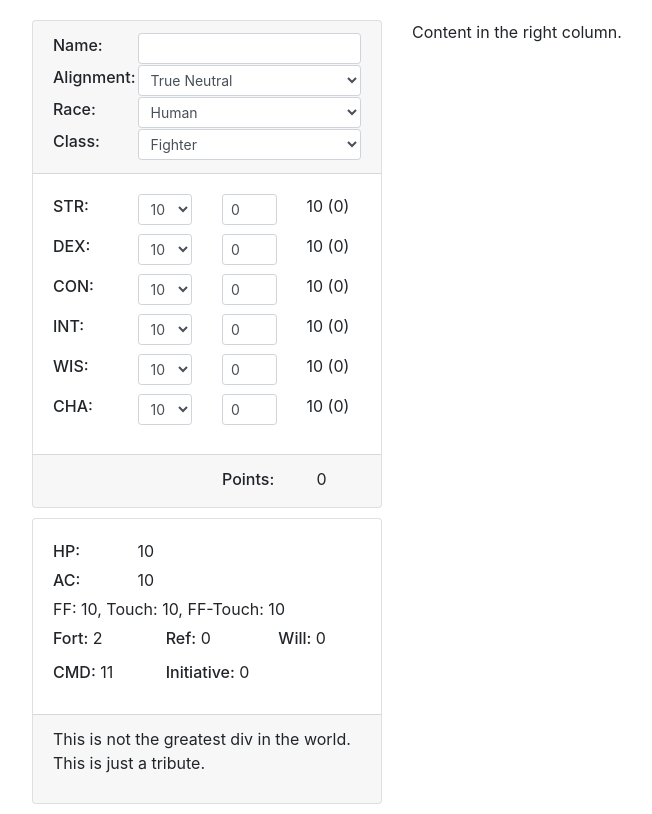
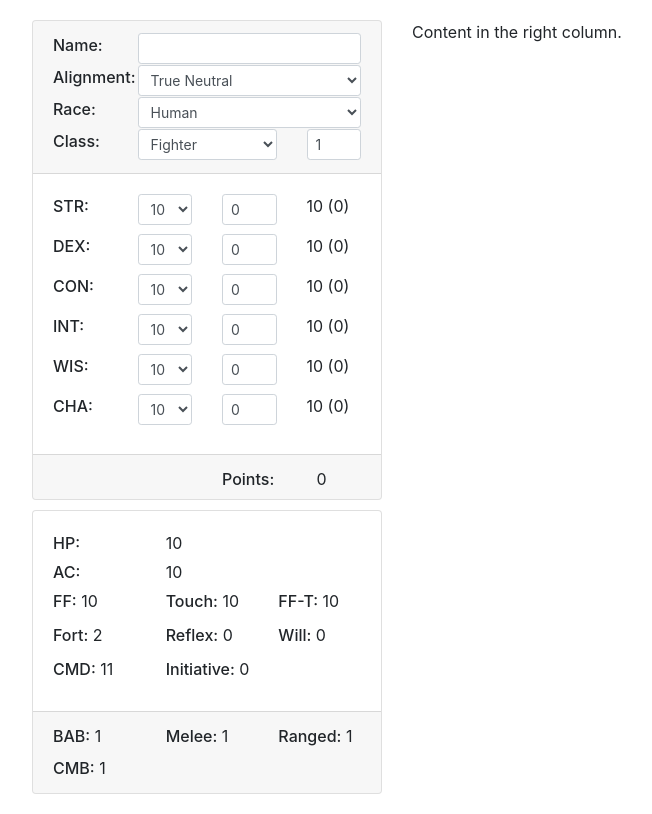
Before and after one commit to edwardfclark/adventurer-builder-1, a React (Create React App) app: page / in a window 1280 px wide. Shown: the whole page, without its empty margins (53-705 px from the left). Built offline with nearby package versions, Linux system fonts and the light colour scheme.

Commit message:
Level
- Added a Level input next to the class dropdown.
- This is in preparation for adding Skills handling later.
- May need to change this significantly when I implement multiclassing.

```diff
--- a/public/index.html
+++ b/public/index.html
@@ -25,7 +25,7 @@
     <!-- Bootstrap -->
     <link rel="stylesheet" href="https://stackpath.bootstrapcdn.com/bootstrap/4.2.1/css/bootstrap.min.css" integrity="sha384-GJzZqFGwb1QTTN6wy59ffF1BuGJpLSa9DkKMp0DgiMDm4iYMj70gZWKYbI706tWS" crossorigin="anonymous">
 
-    <title>React App</title>
+    <title>Adventurer Builder</title>
   </head>
   <body>
     <noscript>You need to enable JavaScript to run this app.</noscript>
--- a/src/App.js
+++ b/src/App.js
@@ -120,6 +120,15 @@ class App extends Component {
     });
   }
 
+  // handleLevelChange updates the state to set the hero's level based on the input in the CharClass component.
+  handleLevelChange = (event) => {
+    this.setState({
+      level: parseInt(event.target.value),
+      bab: Math.floor(classObj[this.state.charClass]["bab"] * parseInt(event.target.value))
+    })
+  }
+
+  // handleStatsChange updates the input values in state and calculates the total points cost of the character's stat array.
   handleStatsChange = (event) => {
     console.log(`User has changed ${event.target.id} value to ${event.target.value}. Mod should be ${Math.floor((event.target.value-10)/2)}.`);
 
@@ -145,7 +154,7 @@ class App extends Component {
     return (
       <div className="container">
         <div className="row">
-            <div className="col-4">
+            <div className="col-4"> {/* This is the lefthand column. */}
 
               <div className="card">
 
@@ -157,6 +166,8 @@ class App extends Component {
                     handleRaceChange={this.handleRaceChange}
                     handleNameChange={this.handleNameChange}
                     handleCharClassChange={this.handleCharClassChange}
+                    level={this.state.level}
+                    handleLevelChange={this.handleLevelChange}
                   />
                 </div>
 
@@ -194,14 +205,18 @@ class App extends Component {
                   />
                 </div>
                 <div className="card-footer" id="offense">
-                  <Offense />
+                  <Offense
+                    bab={this.state.bab}
+                    strMod={this.calculateStatMod(this.state.stats.strength.total)}
+                    dexMod={this.calculateStatMod(this.state.stats.dexterity.total)}
+                  />
                 </div>
               </div>
 
 
             </div> {/* This is the end of the column.*/}
 
-              <div className="col-8">
+              <div className="col-8"> {/* This is the righthand column. */}
                 <p>Content in the right column.</p>
               </div>
         </div> {/* This is the end of the row.*/}
--- a/src/components/Information.js
+++ b/src/components/Information.js
@@ -22,6 +22,8 @@ const Information = (props) => {
             <CharClass
                 charClass={props.charClass}
                 handleCharClassChange={props.handleCharClassChange}
+                level={props.level}
+                handleLevelChange={props.handleLevelChange}
             />
         </React.Fragment>
     );
--- a/src/components/Offense.js
+++ b/src/components/Offense.js
@@ -1,7 +1,21 @@
 import React from 'react';
+import AttackBonuses from './offense/AttackBonuses';
+import CMB from './offense/CMB';
 
 const Offense = (props) => {
-    return <p>This is not the greatest div in the world. This is just a tribute.</p>
+    return (
+        <React.Fragment>
+            <AttackBonuses
+                bab={props.bab}
+                dexMod={props.dexMod}
+                strMod={props.strMod}
+            />
+            <CMB
+                bab={props.bab}
+                strMod={props.strMod}
+            />
+        </React.Fragment>
+    );
 }
 
 export default Offense;
--- a/src/components/defense/ArmorClass.js
+++ b/src/components/defense/ArmorClass.js
@@ -8,10 +8,10 @@ const ArmorClass = (props) => {
     return (
         <React.Fragment>
             <div className="row">
-                <div className="col-3">
+                <div className="col-4">
                     <label>AC: </label>
                 </div>
-                <div className="col-3">
+                <div className="col-4">
                     <p>{armor+
                         shield+
                         deflection+
@@ -25,7 +25,13 @@ const ArmorClass = (props) => {
             </div>
             <div className="row">
                 <div className="col">
-                    <p>{`FF: ${armor+shield+deflection+luck+sacred+natural+10}, Touch: ${dex+luck+deflection+dodge+sacred+10}, FF-Touch: ${10}`}</p>
+                    <p><label>FF:</label> {armor+shield+deflection+luck+sacred+natural+10}</p>
+                </div>
+                <div className="col">
+                    <p><label>Touch:</label> {dex+luck+deflection+dodge+sacred+10}</p>
+                </div>
+                <div className="col">
+                    <p><label>FF-T:</label> {10}</p>
                 </div>
             </div>
         </React.Fragment>
--- a/src/components/defense/HitPoints.js
+++ b/src/components/defense/HitPoints.js
@@ -11,10 +11,10 @@ const HitPoints = (props) => {
 
     return (
         <div className="row">
-            <div className="col-3">
+            <div className="col-4">
                 <label>HP: </label>
             </div>
-            <div className="col-3">
+            <div className="col-4">
                 <p>{hp}</p>
             </div>
 
--- a/src/components/defense/Saves.js
+++ b/src/components/defense/Saves.js
@@ -26,7 +26,7 @@ const Saves = (props) => {
                 <p><label>Fort:</label> {calculateSave(hero.fort, props.conMod, props.level)}</p>
             </div>
             <div className="col">
-                <p><label>Ref:</label> {calculateSave(hero.ref, props.dexMod, props.level)}</p>
+                <p><label>Reflex:</label> {calculateSave(hero.ref, props.dexMod, props.level)}</p>
             </div>
             <div className="col">
                 <p><label>Will:</label> {calculateSave(hero.will, props.wisMod, props.level)}</p>
--- a/src/components/info/CharClass.js
+++ b/src/components/info/CharClass.js
@@ -6,7 +6,7 @@ const CharClass = (props) => {
             <div className="col-3">
                 <label htmlFor="character-class">Class: </label>
             </div>
-            <div className="col-9">
+            <div className="col-6">
             <select id="character-class" defaultValue={props.charClass} onChange={props.handleCharClassChange} className="form-control form-control-sm">
                 <option value="cleric">Cleric</option>
                 <option value="bard">Bard</option>
@@ -21,6 +21,16 @@ const CharClass = (props) => {
                 <option value="wizard">Wizard</option>
             </select>
             </div>
+            <div className="col-3">
+                <input
+                    type="number"
+                    className="form-control form-control-sm"
+                    min="1"
+                    max="20"
+                    value={props.level}
+                    onChange={props.handleLevelChange}
+                />
+            </div>
         </div>
     );
 }
--- /dev/null
+++ b/src/components/offense/AttackBonuses.js
@@ -0,0 +1,23 @@
+import React from 'react';
+
+const AttackBonuses = (props) => {
+
+
+    return (
+        <div className="row">
+            <div className="col">
+                <p><label>BAB:</label> {props.bab}</p>
+            </div>
+            <div className="col">
+                <p><label>Melee:</label> {props.bab + props.strMod}</p>
+            </div>
+            <div className="col">
+                <p><label>Ranged:</label> {props.bab + props.dexMod}</p>
+            </div>
+        </div>
+
+    );
+
+}
+
+export default AttackBonuses;
--- /dev/null
+++ b/src/components/offense/CMB.js
@@ -0,0 +1,13 @@
+import React from 'react';
+
+const CMB = (props) => {
+    return (
+        <div className="row">
+            <div className="col">
+                <p><label>CMB:</label> {props.bab + props.strMod}</p>
+            </div>
+        </div>
+    );
+}
+
+export default CMB;
--- a/src/index.css
+++ b/src/index.css
@@ -3,18 +3,33 @@
     margin: 0;
 }
 
-#defense p, #defense label {
-    margin-bottom: 5px;
+
+.card {
+    margin-bottom: 10px;
 }
-
- .card {
-     margin-bottom: 10px;
- }
 
 .container {
     margin-top: 20px;
 }
 
+.card-footer {
+    padding-bottom: 5px;
+}
+
 label {
     font-weight: 500;
 }
+
+
+#defense p, #defense label {
+    margin-bottom: 5px;
+}
+
+.col p {
+ margin-bottom: 0;
+
+}
+
+.card-footer p {
+    margin-bottom: 0;
+}
```
